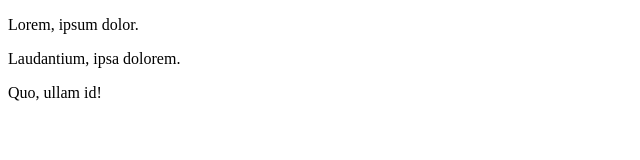
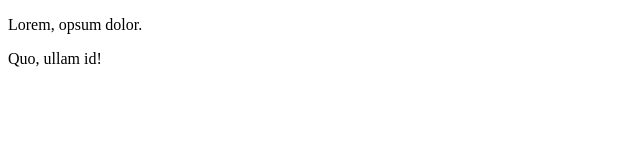
Before and after one commit to ae369709-alt/arsrqdferetge65r4t6e, a plain HTML site: page index.html in a window 1280 px wide. Shown: the whole page, without its empty margins (0-640 px from the left). Drawn offline with Linux system fonts and the light colour scheme.

Commit message:
the first project
the new psajdaldda

end project

```diff
--- a/index.html
+++ b/index.html
@@ -8,8 +8,8 @@
 </head>
 <body>
     <div>
-        <p>Lorem, ipsum dolor.</p>
-        <p>Laudantium, ipsa dolorem.</p>
+        <p>Lorem, opsum dolor.</p>
+
         <p>Quo, ullam id!</p>
     </div>
     <script src="js.js"></script>
```
